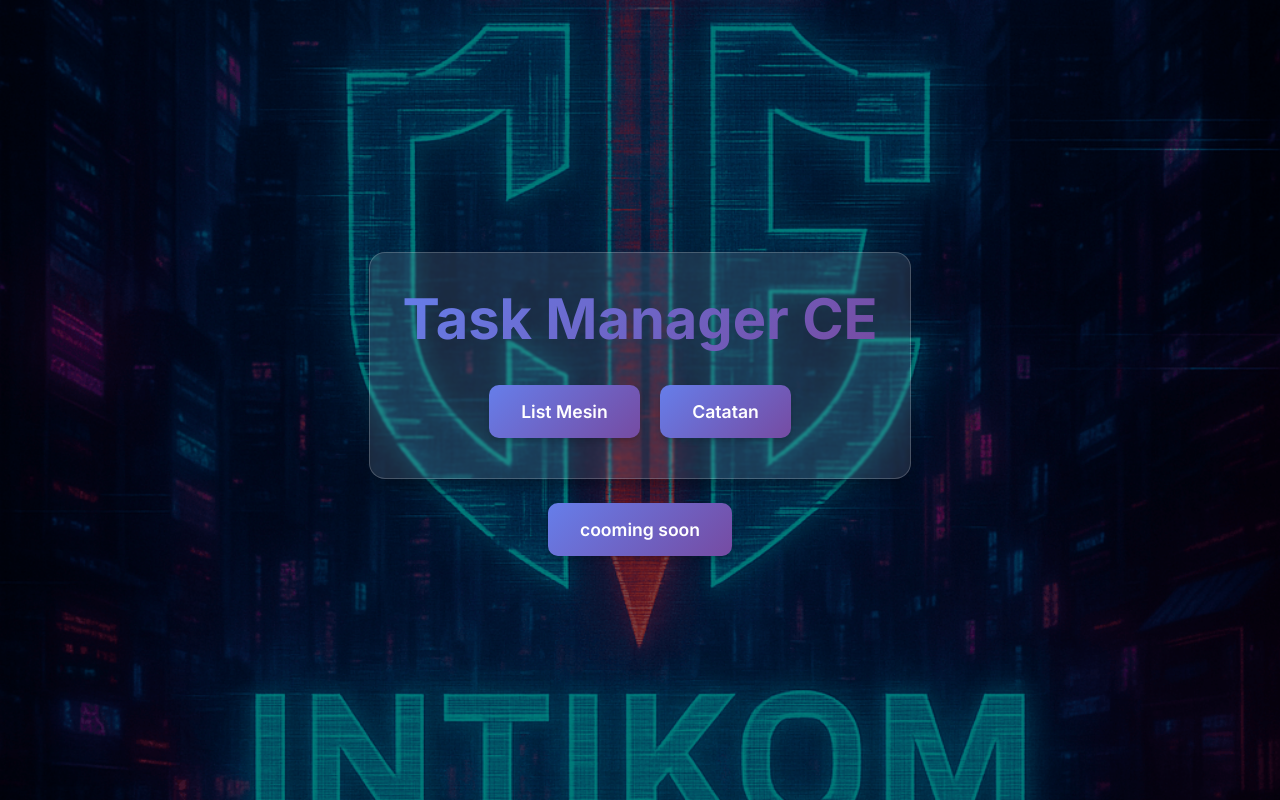
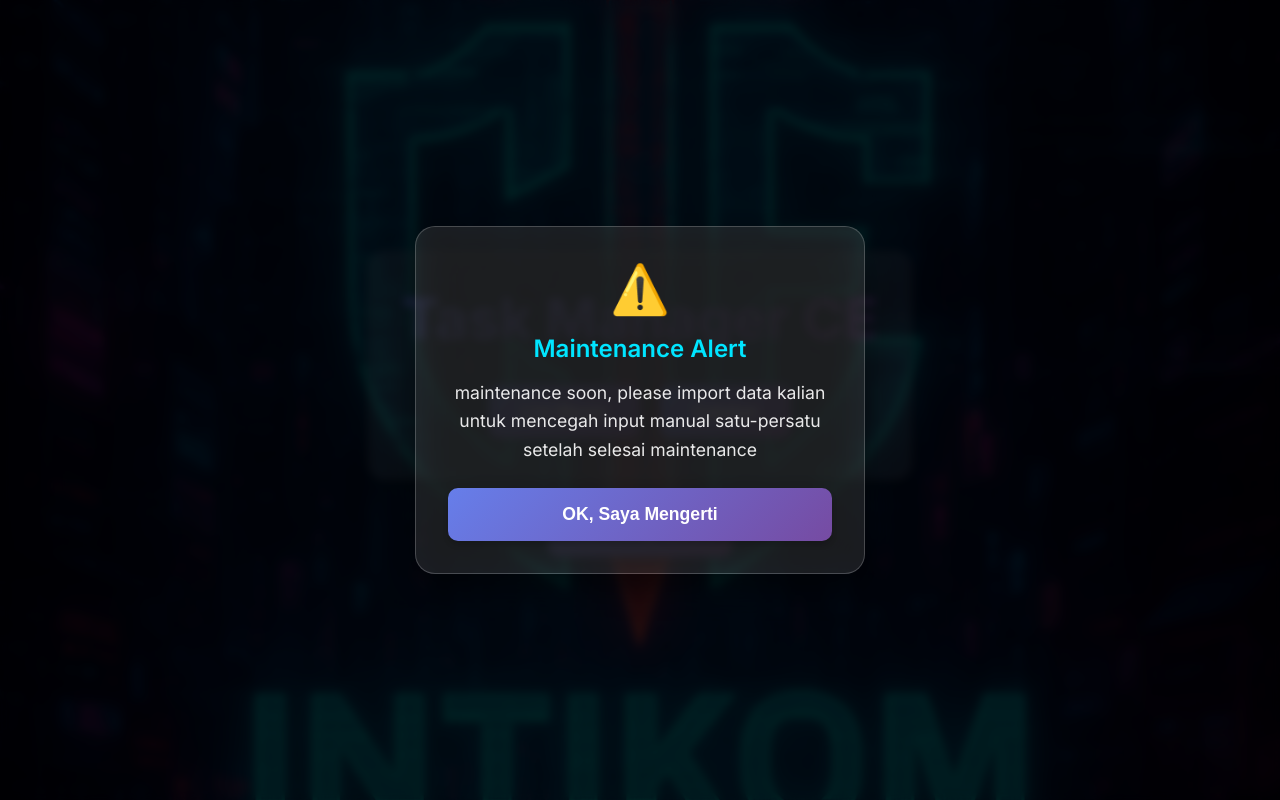
Before and after one commit to AnwarITM/EPS, a plain HTML site: page index.html in a window 1280 px wide. Drawn offline with Linux system fonts and the light colour scheme.

Commit message:
add popup

```diff
--- a/index.html
+++ b/index.html
@@ -131,6 +131,40 @@
       }
     }
 
+    /* Glass Modal for Maintenance */
+    .glass-modal-overlay {
+      display: none;
+      position: fixed;
+      z-index: 10000;
+      left: 0;
+      top: 0;
+      width: 100%;
+      height: 100%;
+      background-color: rgba(0, 0, 0, 0.7);
+      backdrop-filter: blur(5px);
+      justify-content: center;
+      align-items: center;
+      animation: fadeIn 0.5s ease;
+    }
+
+    .glass-modal-content {
+      background: rgba(255, 255, 255, 0.1);
+      backdrop-filter: blur(20px);
+      -webkit-backdrop-filter: blur(20px);
+      border-radius: 20px;
+      border: 1px solid rgba(255, 255, 255, 0.2);
+      padding: 2rem;
+      text-align: center;
+      box-shadow: 0 15px 35px rgba(0,0,0,0.5);
+      color: #fff;
+      max-width: 450px;
+      width: 90%;
+      animation: slideUp 0.5s ease;
+    }
+
+    @keyframes fadeIn { from { opacity: 0; } to { opacity: 1; } }
+    @keyframes slideUp { from { transform: translateY(20px); opacity: 0; } to { transform: translateY(0); opacity: 1; } }
+
     /* Modal */
     .modal {
       display: none;
@@ -167,12 +201,43 @@
   <a href="1.html" class="continue-btn">cooming soon</a>
   </div>
 
+  <!-- MAINTENANCE MODAL -->
+  <div id="maintenanceModal" class="glass-modal-overlay">
+    <div class="glass-modal-content">
+      <div style="font-size: 3rem; margin-bottom: 1rem;">⚠️</div>
+      <h2 style="margin-bottom: 1rem; color: #00e5ff; font-weight: 600;">Maintenance Alert</h2>
+      <p style="margin-bottom: 1.5rem; line-height: 1.6; font-size: 1.1rem; color: rgba(255,255,255,0.9);">
+        maintenance soon, please import data kalian untuk mencegah input manual satu-persatu setelah selesai maintenance
+      </p>
+      <button onclick="closeMaintenanceModal()" class="continue-btn" style="width: 100%; margin: 0;">OK, Saya Mengerti</button>
+    </div>
+  </div>
+
   <!-- MODAL -->
   <div id="myModal" class="modal">
     <div class="modal-content">
       <p>Halaman dimuat ulang</p>
     </div>
   </div>
+
+  <!-- MAINTENANCE SCRIPT -->
+  <script>
+    document.addEventListener('DOMContentLoaded', () => {
+      // Small delay for smooth entrance
+      setTimeout(() => {
+        document.getElementById('maintenanceModal').style.display = 'flex';
+      }, 500);
+    });
+
+    function closeMaintenanceModal() {
+      const modal = document.getElementById('maintenanceModal');
+      modal.style.transition = 'opacity 0.3s ease';
+      modal.style.opacity = '0';
+      setTimeout(() => {
+        modal.style.display = 'none';
+      }, 300);
+    }
+  </script>
 
   <!-- TAP 5X SCRIPT -->
   <script>
```
